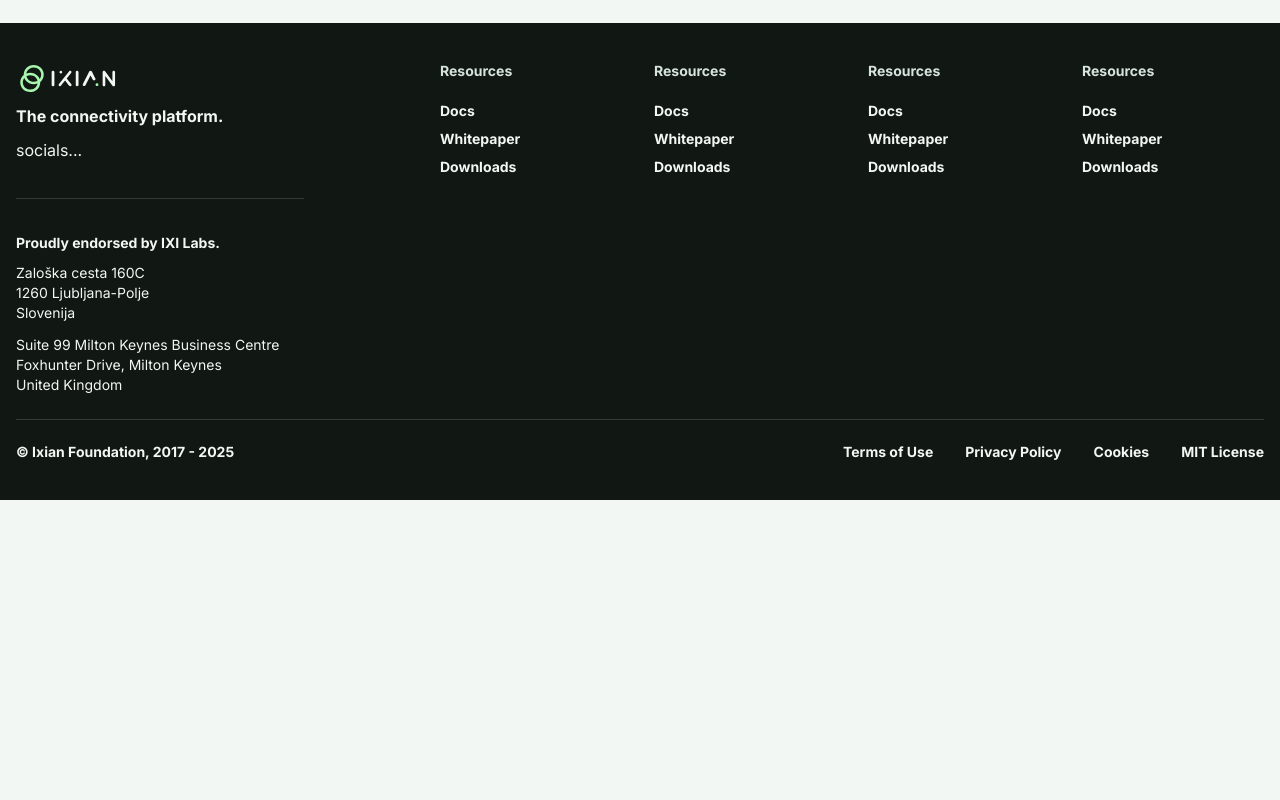
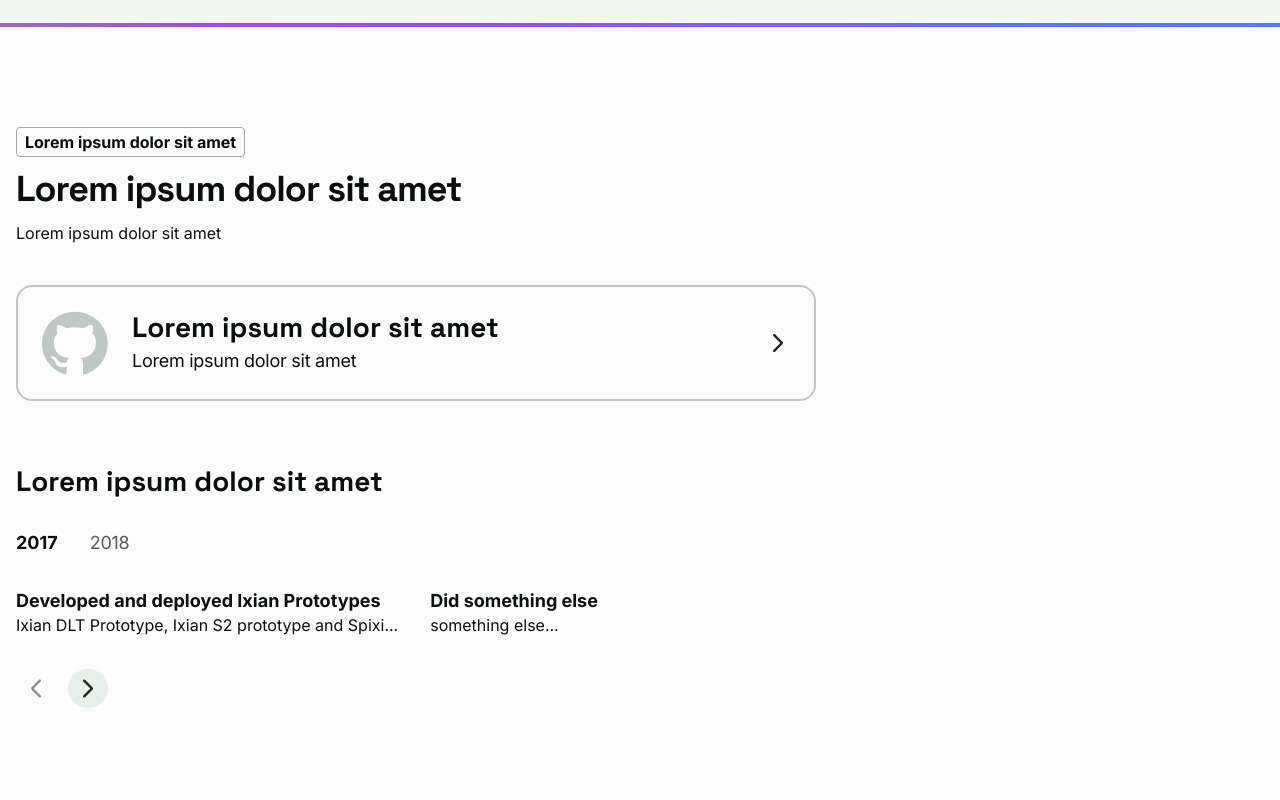
Before and after one commit to ixian-platform/Ixian-website, a Next.js app: page /technology in a window 1280 px wide. Shown: the part 2220-3020 px from the top of the page. Before the commit the page ends 2720 px from the top, so only its background shows below. Built offline with nearby package versions, Linux system fonts and the light colour scheme.

Commit message:
added git section and milestones component

```diff
--- a/src/app/components/Icon/Icon.tsx
+++ /dev/null
@@ -1,61 +0,0 @@
-'use client';
-import classes from './Icon.module.scss';
-import classNames from 'classnames';
-import { useEffect, useMemo, useState } from 'react';
-
-interface IconProps {
-  iconName: string;
-  variant?: 'primary' | 'secondary' | 'tertiary' | 'quaternary';
-  className?: string;
-}
-
-const Icon = ({ iconName, variant = 'primary', className }: IconProps) => {
-  const [svgContent, setSvgContent] = useState<string | null>(null);
-
-  const getIconColor = () => {
-    switch (variant) {
-      case 'primary':
-        return '--colors-icon-action';
-      case 'secondary':
-        return '--colors-icon-inverse';
-      case 'tertiary':
-        return '--colors-icon-01';
-      case 'quaternary':
-        return '--colors-icon-info';
-      default:
-        return '--colors-icon-action';
-    }
-  };
-
-  useEffect(() => {
-    // eslint-disable-next-line @typescript-eslint/no-require-imports
-    const SvgIcon = require(
-      `../../../../public/assets/icons/${iconName}.svg`
-    ).default;
-
-    // Fetch the SVG content dynamically from the `src` property
-    fetch(SvgIcon.src)
-      .then((response) => response.text())
-      .then((data) => {
-        const svgWithVariables = data.replace(
-          /fill=".*?"/g,
-          `fill="var(${getIconColor}, currentColor)"`
-        );
-        setSvgContent(svgWithVariables);
-      })
-      .catch((error) => console.error(`Error ${iconName} loading SVG:`, error));
-  }, [iconName]);
-
-  if (!svgContent) {
-    return null; // Show a placeholder or nothing until the SVG is loaded
-  }
-
-  return (
-    <span
-      className={classNames(classes.icon, classes[variant], className)}
-      dangerouslySetInnerHTML={{ __html: svgContent }} // Render the SVG as HTML
-    />
-  );
-};
-
-export default Icon;
--- /dev/null
+++ b/src/app/components/Milestones/Milestones.module.scss
@@ -0,0 +1,46 @@
+.milestones {
+  width: 100%;
+  display: flex;
+  flex-direction: column;
+  gap: var(--spacing-xxl);
+  transition: all 0.3s ease;
+
+  .years {
+    display: flex;
+    gap: var(--spacing-xxl);
+    align-items: center;
+    color: var(--colors-text-02);
+
+    .yearSelected {
+      color: var(--colors-text-01);
+    }
+  }
+
+  .selectedContent {
+    display: flex;
+    gap: var(--spacing-xxl);
+    flex-wrap: wrap;
+  }
+
+  .switcher {
+    display: flex;
+    gap: 12px;
+
+    .singleSwitch {
+      padding: 8px;
+      background: var(--colors-surface-03);
+      border-radius: var(--corner-radius-full);
+
+      &.disabled {
+        background: transparent;
+        pointer-events: none;
+        opacity: 0.5;
+      }
+
+      &:hover {
+        background: var(--colors-surface-02);
+        cursor: pointer;
+      }
+    }
+  }
+}
--- /dev/null
+++ b/src/app/components/Milestones/Milestones.tsx
@@ -0,0 +1,107 @@
+'use client';
+
+import classes from './Milestones.module.scss';
+import TextElement from '@components/TextElement/TextElement';
+import { useTranslations } from 'next-intl';
+import { useState } from 'react';
+import classNames from 'classnames';
+import MyIcon from '@components/MyIcon/MyIcon';
+
+interface Milestone {
+  title: string;
+  description: string;
+}
+
+interface MilestonesData {
+  index: number;
+  year: string;
+  milestones: Milestone[];
+}
+
+const milestonesData: MilestonesData[] = [
+  {
+    index: 0,
+    year: '2017',
+    milestones: [
+      {
+        title: 'Developed and deployed Ixian Prototypes',
+        description: 'Ixian DLT Prototype, Ixian S2 prototype and Spixi...',
+      },
+      {
+        title: 'Did something else',
+        description: 'something else...',
+      },
+    ],
+  },
+  {
+    index: 1,
+    year: '2018',
+    milestones: [
+      {
+        title: 'Spixi app launch',
+        description: 'We launched the Spixi app...',
+      },
+    ],
+  },
+];
+
+const Milestones = () => {
+  const t = useTranslations();
+  const [selectedMilestone, setSelectedMilestone] = useState<MilestonesData>(
+    milestonesData[0]
+  );
+
+  return (
+    <section className={classes.milestones}>
+      <TextElement type={'heading-sm'}>{t('lorem')}</TextElement>
+      <div className={classes.years}>
+        {milestonesData?.map((item) => (
+          <TextElement
+            key={item.index}
+            type={
+              selectedMilestone?.year === item.year ? 'label-lg' : 'body-lg'
+            }
+            className={classNames({
+              [classes.yearSelected]: selectedMilestone?.year === item.year,
+            })}
+          >
+            {item.year}
+          </TextElement>
+        ))}
+      </div>
+      <div className={classes.selectedContent}>
+        {selectedMilestone?.milestones.map((milestone) => (
+          <div key={milestone.title} className={classes.milestone}>
+            <TextElement type={'label-lg'}>{milestone.title}</TextElement>
+            <TextElement type={'body-md'}>{milestone.description}</TextElement>
+          </div>
+        ))}
+      </div>
+      <div className={classes.switcher}>
+        <div
+          onClick={() =>
+            setSelectedMilestone(milestonesData[selectedMilestone?.index - 1])
+          }
+          className={classNames(classes.singleSwitch, {
+            [classes.disabled]: selectedMilestone === milestonesData[0],
+          })}
+        >
+          <MyIcon name={'arrow_back_ios_new'} />
+        </div>
+        <div
+          onClick={() =>
+            setSelectedMilestone(milestonesData[selectedMilestone?.index + 1])
+          }
+          className={classNames(classes.singleSwitch, {
+            [classes.disabled]:
+              selectedMilestone === milestonesData[milestonesData.length - 1],
+          })}
+        >
+          <MyIcon name={'arrow_forward_ios'} />
+        </div>
+      </div>
+    </section>
+  );
+};
+
+export default Milestones;
--- a/src/app/components/SectionHeader/SectionHeader.module.scss
+++ b/src/app/components/SectionHeader/SectionHeader.module.scss
@@ -9,6 +9,7 @@
   color: var(--colors-text-01);
 
   .ctaSection {
+    width: 100%;
     margin-top: 28px;
     display: flex;
     gap: var(--spacing-xs);
--- a/src/app/containers/EcosystemSection/EcosystemSection.module.scss
+++ b/src/app/containers/EcosystemSection/EcosystemSection.module.scss
@@ -42,6 +42,7 @@
       }
 
       .singleInfo {
+        width: 100%;
         display: flex;
         align-items: flex-start;
         gap: var(--spacing-md);
--- /dev/null
+++ b/src/app/containers/GitSection/GitSection.module.scss
@@ -0,0 +1,41 @@
+.gitSection {
+  width: 100%;
+  background: var(--colors-surface-01);
+  border-top: 4px solid;
+  border-bottom: 4px solid;
+  border-image: linear-gradient(45deg, #6ee17f, #a546e4, #4d7df6) 1;
+
+  .gitSectionWrapper {
+    width: 100%;
+    padding: 100px 16px;
+    display: flex;
+    flex-direction: column;
+    gap: var(--spacing-super);
+
+    .visitGithub {
+      width: 100%;
+      padding: var(--spacing-xl);
+      max-width: 800px;
+      background: var(--colors-surface-01);
+      border: 2px solid var(--colors-outline-02);
+      border-radius: var(--corner-radius-lg);
+      min-height: 112px;
+      display: flex;
+      gap: var(--spacing-xl);
+      justify-content: space-between;
+
+      &:hover {
+        border-color: var(--colors-outline-action-hover);
+        background: var(--colors-surface-03);
+        cursor: pointer;
+      }
+
+      .text {
+        flex: 1;
+        display: flex;
+        flex-direction: column;
+        gap: 4px;
+      }
+    }
+  }
+}
--- /dev/null
+++ b/src/app/containers/GitSection/GitSection.tsx
@@ -0,0 +1,41 @@
+import classes from './GitSection.module.scss';
+import ContentWrapper from '@components/ContentWrapper/ContentWrapper';
+import SectionHeader from '@components/SectionHeader/SectionHeader';
+import { useTranslations } from 'next-intl';
+import TextElement from '@components/TextElement/TextElement';
+import Chip from '@components/Chip/Chip';
+import Image from 'next/image';
+import bigGithub from '@assets/github-big.svg';
+import MyIcon from '@components/MyIcon/MyIcon';
+import Milestones from '@components/Milestones/Milestones';
+
+const GitSection = () => {
+  const t = useTranslations();
+
+  return (
+    <ContentWrapper
+      asWrapperSection
+      sectionClass={classes.gitSection}
+      className={classes.gitSectionWrapper}
+    >
+      <SectionHeader
+        chipContainer={<Chip content={t('lorem')} variant={'outlined'} />}
+        title={<TextElement type={'heading-md'}>{t('lorem')}</TextElement>}
+        subtitle={<TextElement type={'body-md'}>{t('lorem')}</TextElement>}
+        ctaContent={
+          <div className={classes.visitGithub}>
+            <Image src={bigGithub} alt={'github'} />
+            <div className={classes.text}>
+              <TextElement type={'heading-sm'}>{t('lorem')}</TextElement>
+              <TextElement type={'body-lg'}>{t('lorem')}</TextElement>
+            </div>
+            <MyIcon name={'arrow_forward_ios'} />
+          </div>
+        }
+      />
+      <Milestones />
+    </ContentWrapper>
+  );
+};
+
+export default GitSection;
--- a/src/app/containers/HighlightsSection/HighlightsSection.module.scss
+++ b/src/app/containers/HighlightsSection/HighlightsSection.module.scss
@@ -45,6 +45,7 @@
         }
 
         .singleInfo {
+          width: 100%;
           display: flex;
           align-items: flex-start;
           gap: var(--spacing-md);
--- a/src/app/containers/IxianDltSection/IxianDltSection.module.scss
+++ b/src/app/containers/IxianDltSection/IxianDltSection.module.scss
@@ -14,6 +14,15 @@
     .infoItems {
       display: grid;
       grid-template-columns: repeat(4, 1fr);
+      gap: var(--spacing-xxl);
+
+      @include mq('md') {
+        grid-template-columns: repeat(2, 1fr);
+      }
+
+      @include mq('sm') {
+        grid-template-columns: 1fr;
+      }
     }
 
     .dltMetrics {
--- a/src/app/technology/page.tsx
+++ b/src/app/technology/page.tsx
@@ -6,6 +6,7 @@
 import { useTranslations } from 'next-intl';
 import IxianDltSection from '@/app/containers/IxianDltSection/IxianDltSection';
 import HighlightsSection from '@/app/containers/HighlightsSection/HighlightsSection';
+import GitSection from '@/app/containers/GitSection/GitSection';
 
 export default function Technology() {
   const t = useTranslations();
@@ -30,6 +31,7 @@
       />
       <IxianDltSection />
       <HighlightsSection />
+      <GitSection />
     </section>
   );
 }
```
Also changed, not shown: src/app/components/Icon/Icon.module.scss (deleted, +0 -18 lines), public/assets/github-big.svg (added).
